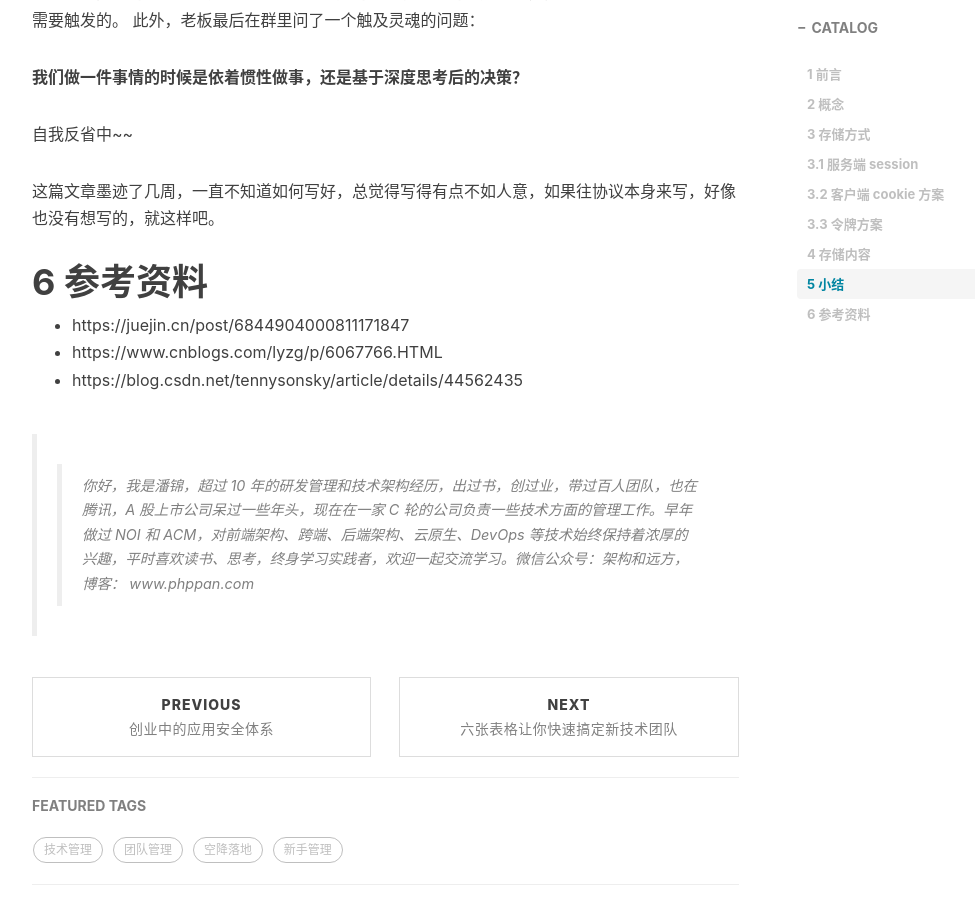
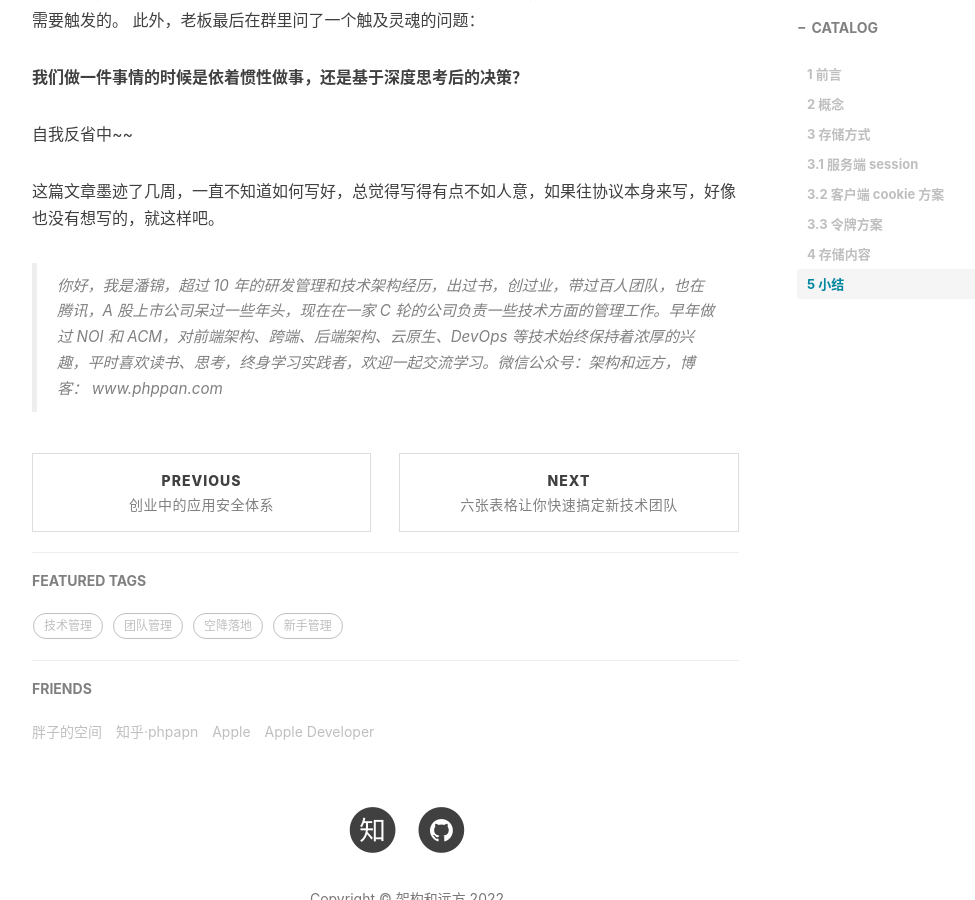
Before and after one commit to phppan/phppan.github.io, a Jekyll site: the page built from _posts/2022-01-16-WEB会话管理杂谈.md, in a window 1280 px wide and 900 px high, scrolled down 5153 px. Shown: the whole window, without its empty margins (233-1208 px from the left). Built offline with Jekyll 4.4.1, drawn with Linux system fonts in a browser that asks for light colours; nearby versions of some CDN libraries; comment, search, counter and statistics services are not loaded.

Commit message:
文案修改

```diff
--- a/_posts/2022-01-16-WEB会话管理杂谈.md
+++ b/_posts/2022-01-16-WEB会话管理杂谈.md
@@ -123,10 +123,6 @@
 
 这篇文章墨迹了几周，一直不知道如何写好，总觉得写得有点不如人意，如果往协议本身来写，好像也没有想写的，就这样吧。
 
-# 6 参考资料
-* https://juejin.cn/post/6844904000811171847
-* https://www.cnblogs.com/lyzg/p/6067766.HTML
-* https://blog.csdn.net/tennysonsky/article/details/44562435
 
 
->>你好，我是潘锦，超过 10 年的研发管理和技术架构经历，出过书，创过业，带过百人团队，也在腾讯，A 股上市公司呆过一些年头，现在在一家 C 轮的公司负责一些技术方面的管理工作。早年做过 NOI 和 ACM，对前端架构、跨端、后端架构、云原生、DevOps 等技术始终保持着浓厚的兴趣，平时喜欢读书、思考，终身学习实践者，欢迎一起交流学习。微信公众号：架构和远方，博客： www.phppan.com
+>你好，我是潘锦，超过 10 年的研发管理和技术架构经历，出过书，创过业，带过百人团队，也在腾讯，A 股上市公司呆过一些年头，现在在一家 C 轮的公司负责一些技术方面的管理工作。早年做过 NOI 和 ACM，对前端架构、跨端、后端架构、云原生、DevOps 等技术始终保持着浓厚的兴趣，平时喜欢读书、思考，终身学习实践者，欢迎一起交流学习。微信公众号：架构和远方，博客： www.phppan.com
```
Also changed, not shown: _posts/2021-12-04-高阶技术管理岗空降落地实践指南.md (+1 -1 lines), _posts/2022-04-12-聊聊周报-团队管理和自我管理的利器.md (+8 -13 lines).
